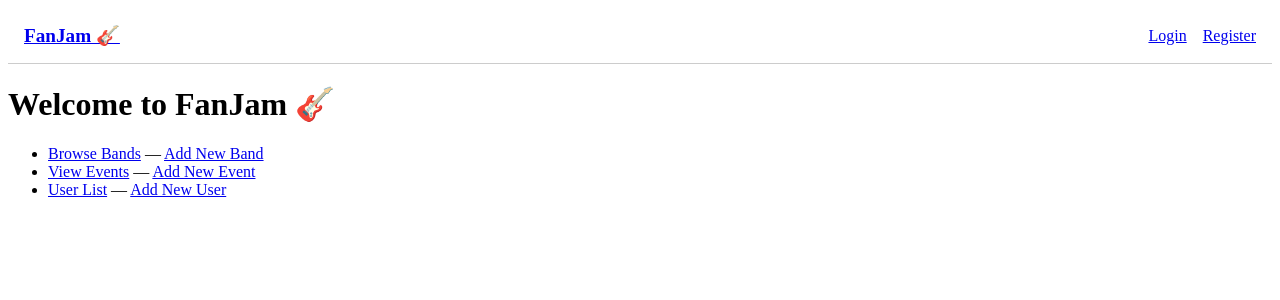
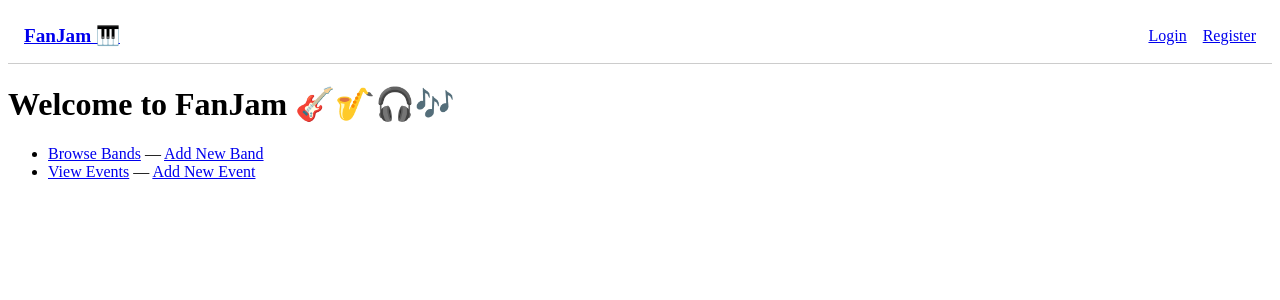
Before and after one commit to idelija92/fanjam, a React (Create React App) app in the folder frontend/: page / in a window 1280 px wide. Shown: the top 300 px of the page. Built offline with nearby package versions, Linux system fonts and the light colour scheme.

Commit message:
Protected links hidden(userList/createUser) when not logged in.

```diff
--- a/frontend/src/components/Header.js
+++ b/frontend/src/components/Header.js
@@ -1,15 +1,16 @@
 import React from 'react';
-import { Link } from 'react-router-dom';
+import { Link, useNavigate } from 'react-router-dom';
 import { AuthContext } from '../context/AuthContext';
 
 const Header = () => {
   const auth = React.useContext(AuthContext);
+  const navigate = useNavigate();
 
   return (
     <header style={{ padding: '1rem', borderBottom: '1px solid #ccc' }}>
       <nav style={{ display: 'flex', justifyContent: 'space-between', alignItems: 'center' }}>
         <Link to="/" style={{ fontWeight: 'bold', fontSize: '1.2rem' }}>
-          FanJam 🎸
+          FanJam 🎹
         </Link>
 
         <div>
@@ -18,7 +19,7 @@ const Header = () => {
               <span style={{ marginRight: '1rem' }}>
                 Logged in as: <strong>{getUsernameFromToken(auth.token)}</strong>
               </span>
-              <button onClick={auth.logout}>Logout</button>
+              <button onClick={() => { auth.logout(); navigate('/'); }}>Logout</button>
             </>
           ) : (
             <>
--- a/frontend/src/pages/Home.js
+++ b/frontend/src/pages/Home.js
@@ -1,14 +1,21 @@
-import React from 'react';
+import React, { use, useContext } from 'react';
 import { Link } from 'react-router-dom';
+import { AuthContext } from '../context/AuthContext';
 
 const Home = () => {
+  const auth = useContext(AuthContext);
+
   return (
     <div>
-      <h1>Welcome to FanJam 🎸</h1>
+      <h1>Welcome to FanJam 🎸🎷🎧🎶</h1>
       <ul>
         <li><Link to="/bands">Browse Bands</Link> — <Link to="/bands/create">Add New Band</Link></li>
         <li><Link to="/events">View Events</Link> — <Link to="/events/create">Add New Event</Link></li>
-        <li><Link to="/users">User List</Link> — <Link to="/users/create">Add New User</Link></li>
+        {auth?.isAuthenticated && (
+          <>
+            <li><Link to="/users">User List</Link> — <Link to="/users/create">Add New User</Link></li>
+          </>
+        )}
       </ul>
     </div>
   );
--- a/frontend/src/pages/Login.js
+++ b/frontend/src/pages/Login.js
@@ -8,8 +8,8 @@ console.log('Raw AuthContext:', AuthContext);
 function Login() {
 
     const auth = React.useContext(AuthContext);
-    console.log('Login component is rendering');
-    console.log('Auth context before login: :', auth);
+    //console.log('Login component is rendering');
+    //console.log('Auth context before login: :', auth);
 
     //const { login } = useContext(AuthContext);
     const [email, setEmail] = React.useState('');
```
Also changed, not shown: 2 other files (tests, documents, lock files or other folders).
